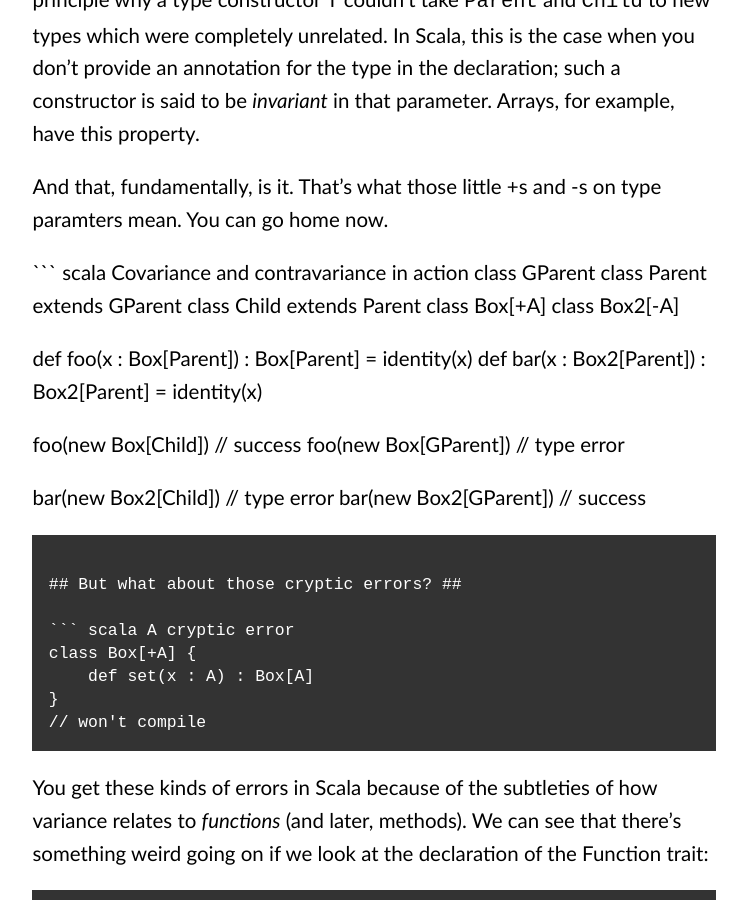
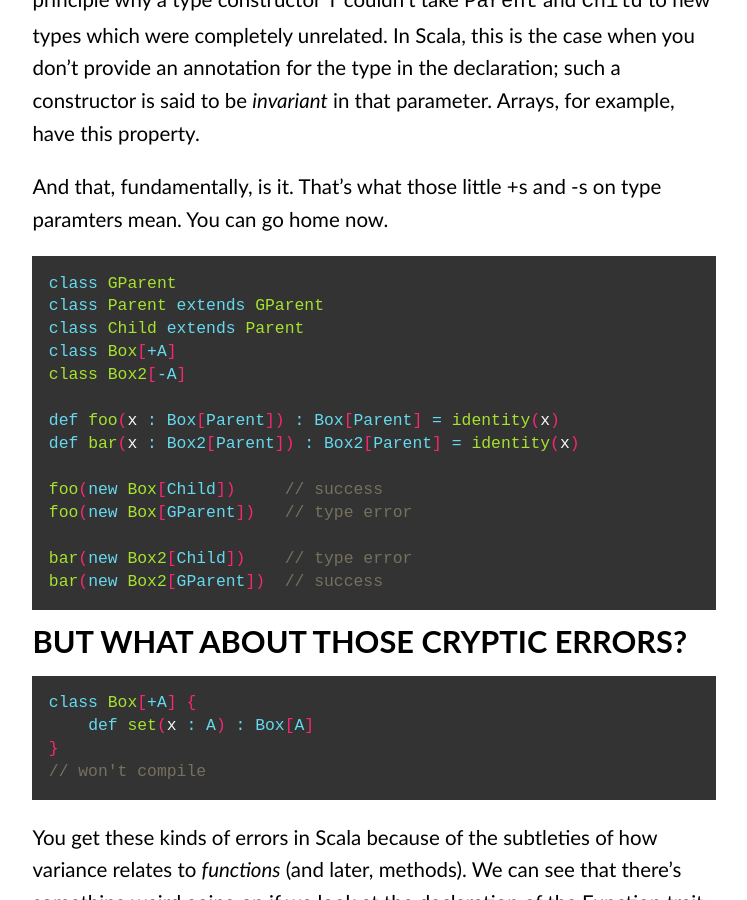
Before and after one commit to michaelpj/termsandtruthconditions, a Jekyll site: the page built from _posts/2012-12-29-covariance-and-contravariance-in-scala.markdown, in a window 1280 px wide and 900 px high, scrolled down 3302 px. Shown: the whole window, without its empty margins (266-1013 px from the left). Built offline with Jekyll 4.4.1, drawn with Linux system fonts in a browser that asks for light colours; nearby versions of some CDN libraries; some web fonts are replaced; Markdown is read by kramdown in place of the engine named in the settings; formulas are drawn with MathJax 3; some of the changed text lies outside the part shown.

Commit message:
Fix covariance post

````diff
--- a/_posts/2012-12-29-covariance-and-contravariance-in-scala.markdown
+++ b/_posts/2012-12-29-covariance-and-contravariance-in-scala.markdown
@@ -38,7 +38,7 @@ The other concept we're going to need is that of a [functor](http://en.wikipedia
 
 [^functorlaws]: These are:
 
-    \\(F(id_X) = id_{FX}\\)
+    \\(F(id_{X}) = id_{FX}\\)
 
     \\(F(f \circ g) = F(f) \circ F(g)\\)
 
@@ -67,7 +67,7 @@ There's one final possibility. Since subtyping is a partial order, we can have t
 
 And that, fundamentally, is it. That's what those little +s and -s on type paramters mean. You can go home now.
 
-``` scala Covariance and contravariance in action
+``` scala
 class GParent
 class Parent extends GParent
 class Child extends Parent
@@ -84,9 +84,9 @@ bar(new Box2[Child])    // type error
 bar(new Box2[GParent])  // success
 ```
 
-## But what about those cryptic errors? ##
+## But what about those cryptic errors?
 
-``` scala A cryptic error
+``` scala
 class Box[+A] {
     def set(x : A) : Box[A]
 }
@@ -107,7 +107,7 @@ Whoa. That's pretty strange. Not only does it have two type parameters, one of t
 We have ```Function1[A,B]```, which is a _type_ of one-parameter functions that go from type ```A``` to type ```B```. It can therefore be a sub- or super-type of other (function) types. For example,
 
 ``` scala
-    Function1[GParent, Child] <: Function1[Parent, Parent]
+Function1[GParent, Child] <: Function1[Parent, Parent]
 ```
 
 How do I know this? Because of the variance annotations on ```Function1```. The first parameter is contravariant, so can vary upwards, and the second parameter is covariant, so can vary downwards.
@@ -142,7 +142,7 @@
 
 As an aside, this is why it's an absolutely terrible idea that Java's arrays are covariant. That means that you can write code like the following:
 
-``` java Unsound covariant arrays
+``` java
 Integer[] ints = [1,2]
 Object[] objs = ints
 objs[0] = "I'm an integer!"
@@ -152,7 +152,7 @@
 
 Actually, we don't _have_ to make container types with an "append"-like method invariant. Scala also lets us put type bounds on things. So if we modify ```Box``` as follows:
 
-``` scala BoundedBox
+``` scala
 class BoundedBox[+A] {
     set[B >: A](x : B) : Box[B]
 }
````
